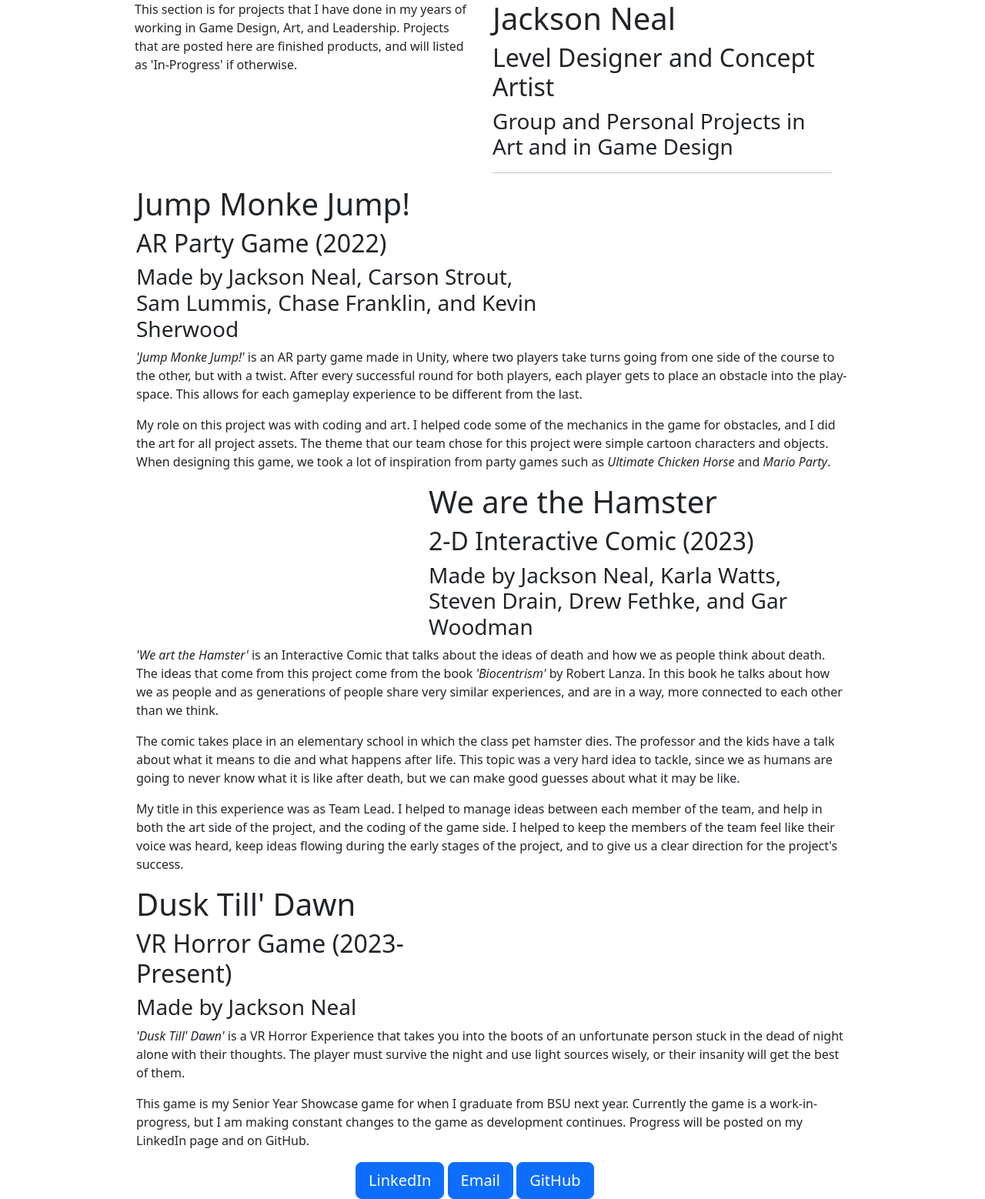
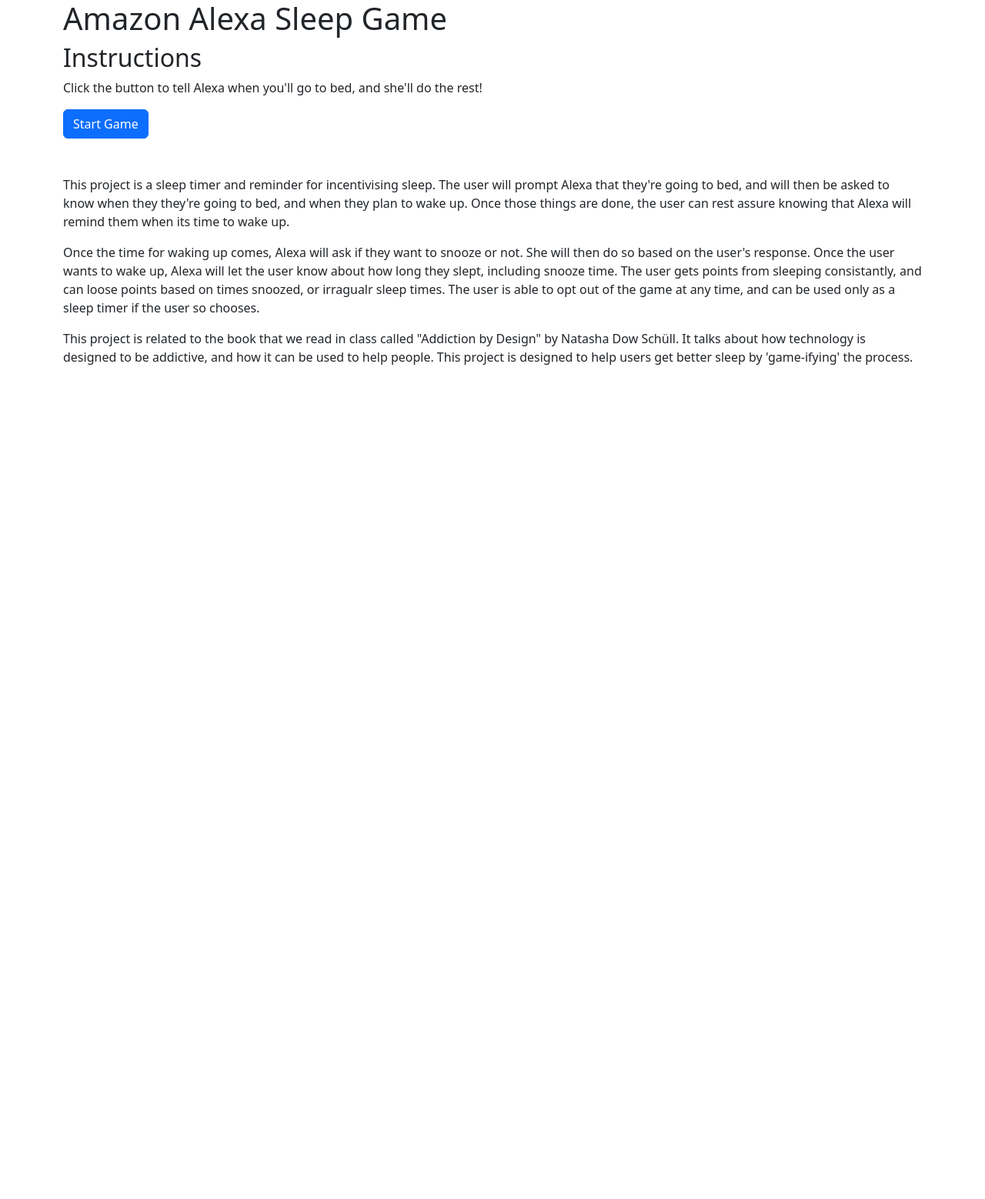
Before and after one commit to Jackson-N/aws-sleep, a plain HTML site: page public/index.html in a window 1280 px wide. Shown: the whole page at 77% size. After the commit the page ends 800 px from the top, so only its background shows below. Drawn offline with nearby package versions, Linux system fonts and the light colour scheme.

Commit message:
website text update

```diff
--- a/public/index.html
+++ b/public/index.html
@@ -15,149 +15,44 @@
     <div class="container">
 
        <div class="row">
-            <div class="row">
-                <div class="col-1"></div>
-                <div class="col-5">
-                    <p>
-                        This section is for projects that I have done in my years of working in Game Design, Art, and
-                        Leadership.
-                        Projects that are posted here are finished products, and will listed as 'In-Progress' if
-                        otherwise.
-                    </p>
-                </div>
-                <div class="col-5">
-                    <div class="name">
-                        <h1>Jackson Neal</h1>
-                        <h2>Level Designer and Concept Artist</h2>
-                        <h3>Group and Personal Projects in Art and in Game Design</h3>
-                        <hr>
-                    </div>
-                </div>
-                <div class="col-1"></div>
+            <div class="col-md-12">
+                <h1>Amazon Alexa Sleep Game</h1>
             </div>
         </div>
 
         <div class="row">
-            <div class="col-1"></div>
-            <div class="col-6">
-                <div class="name">
-                    <h1>Jump Monke Jump!</h1>
-                    <h2>AR Party Game (2022)</h2>
-                    <h3>Made by Jackson Neal, Carson Strout, Sam Lummis, Chase Franklin, and Kevin Sherwood</h3>
+            <div class="col-md-12">
+                <h2>Instructions</h2>
+                <p>Click the button to tell Alexa when you'll go to bed, and she'll do the rest!</p>
             </div>
-            </div>
-            <div class="col-4">
-            </div>
-            <div class="col-1"></div>
-        </div>
-        <div class="row">
-            <div class="col-1"></div>
-            <div class="col-10">
-                <p>
-                    <i>'Jump Monke Jump!'</i> is an AR party game made in Unity, where two players take turns going from
-                    one side of the course to the other, but with a twist. After every successful round for both
-                    players, each player gets to place an obstacle into the play-space. This allows for each gameplay
-                    experience to be different from the last.
-                </p>
-                <p>
-                    My role on this project was with coding and art. I helped code some of the mechanics in the game for
-                    obstacles, and I did the art for all project assets. The theme that our team chose for this project
-                    were simple cartoon characters and objects. When designing this game, we took a lot of inspiration
-                    from party games such as <i>Ultimate Chicken Horse</i> and <i>Mario Party</i>.
-
-                </p>
-            </div>
-            <div class="col-1"></div>
         </div>
 
         <div class="row">
-            <div class="col-1"></div>
-            <div class="col-4">
-            </div>
-            <div class="col-6">
-                <div class="name">
-                    <h1>We are the Hamster</h1>
-                    <h2>2-D Interactive Comic (2023)</h2>
-                    <h3>Made by Jackson Neal, Karla Watts, Steven Drain, Drew Fethke, and Gar Woodman</h3>
-                </div>
-            </div>
-            <div class="col-1"></div>
-        </div>
-        <div class="row">
-            <div class="col-1"></div>
-            <div class="col-10">
-                <p>
-                    <i>'We art the Hamster'</i> is an Interactive Comic that talks about the ideas of death and how we
-                    as people think about death. The ideas that come from this project come from the book
-                    <i>'Biocentrism'</i> by Robert Lanza. In this book he talks about how we as people and as
-                    generations of people share very similar experiences, and are in a way, more connected to each other
-                    than we think.
-                </p>
-                <p>
-                    The comic takes place in an elementary school in which the class pet hamster dies. The professor and
-                    the kids have a talk about what it means to die and what happens after life. This topic was a very
-                    hard idea to tackle, since we as humans are going to never know what it is like after death, but we
-                    can make good guesses about what it may be like.
-                </p>
-                <p>
-                    My title in this experience was as Team Lead. I helped to manage ideas between each member of the
-                    team, and help in both the art side of the project, and the coding of the game side. I helped to
-                    keep the members of the team feel like their voice was heard, keep ideas flowing during the early
-                    stages of the project, and to give us a clear direction for the project's success.
-
-
-                </p>
-            </div>
-            <div class="col-1"></div>
-        </div>
-
-        <div class="row">
-            <div class="col-1"></div>
-            <div class="col-5">
-                <div class="name">
-                    <h1>Dusk Till' Dawn</h1>
-                    <h2>VR Horror Game (2023-Present)</h2>
-                    <h3>Made by Jackson Neal</h3>
+            <div class="col-md-12">
+                <button type="button" class="btn btn-primary">Start Game</button>
             </div>
        </div>
 
-            <div class="col-5">
+       <br>
+       <br>
 
-            </div>
-
-            <div class="col-1"></div>
-        </div>
        <div class="row">
-            <div class="col-1"></div>
-            <div class="col-10">
+        <!--explain the project and how to use it-->
+        <div class="col-md-12">
+            <p>This project is a sleep timer and reminder for incentivising sleep. The user will prompt Alexa that they're going to bed,
+                and will then be asked to know when they they're going to bed, and when they plan to wake up. Once those things are done, the
+                user can rest assure knowing that Alexa will remind them when its time to wake up.</p>
             <p>
-                    <i>'Dusk Till' Dawn'</i> is a VR Horror Experience that takes you into the boots of an
-                    unfortunate person stuck in the dead of night alone with their thoughts. The player must survive the
-                    night and use light sources wisely, or their insanity will get the best of them.
+                Once the time for waking up comes, Alexa will ask if they want to snooze or not. She will then do so based on the user's response.
+                Once the user wants to wake up, Alexa will let the user know about how long they slept, including snooze time.
+                The user gets points from sleeping consistantly, and can loose points based on times snoozed, or irragualr sleep times.
+                The user is able to opt out of the game at any time, and can be used only as a sleep timer if the user so chooses.
             </p>
             <p>
-                    This game is my Senior Year Showcase game for when I graduate from BSU next year. Currently the game
-                    is a work-in-progress, but I am making constant changes to the game as development continues.
-                    Progress will be posted on my LinkedIn page and on GitHub.
+                This project is related to the book that we read in class called "Addiction by Design" by Natasha Dow Schüll. It talks
+                about how technology is designed to be addictive, and how it can be used to help people. This project is designed to help
+                users get better sleep by 'game-ifying' the process.
             </p>
-            </div>
-            <div class="col-1"></div>
-        </div>
-
-        <div class="row"></div>
-        <div class="row">
-            <div class="col-4"></div>
-            <div class="col-4 center">
-                <i class="fab fa-linkedin-in"></i>
-                <a class="btn btn-primary btn-lg" href="https://www.linkedin.com/in/jackson-neal-/"
-                    role="button">LinkedIn</a>
-
-                <a class="btn btn-primary btn-lg" href="mailto: Jackson.neal@comcast.net" role="button">Email</a>
-
-                <a class="btn btn-primary btn-lg" href="https://github.com/Jackson-N" role="button">GitHub</a>
-
-            </div>
-            <div class="col-4"></div>
        </div>
 
     </div>
```
Lines whose indentation alone changed are shown as unchanged.
